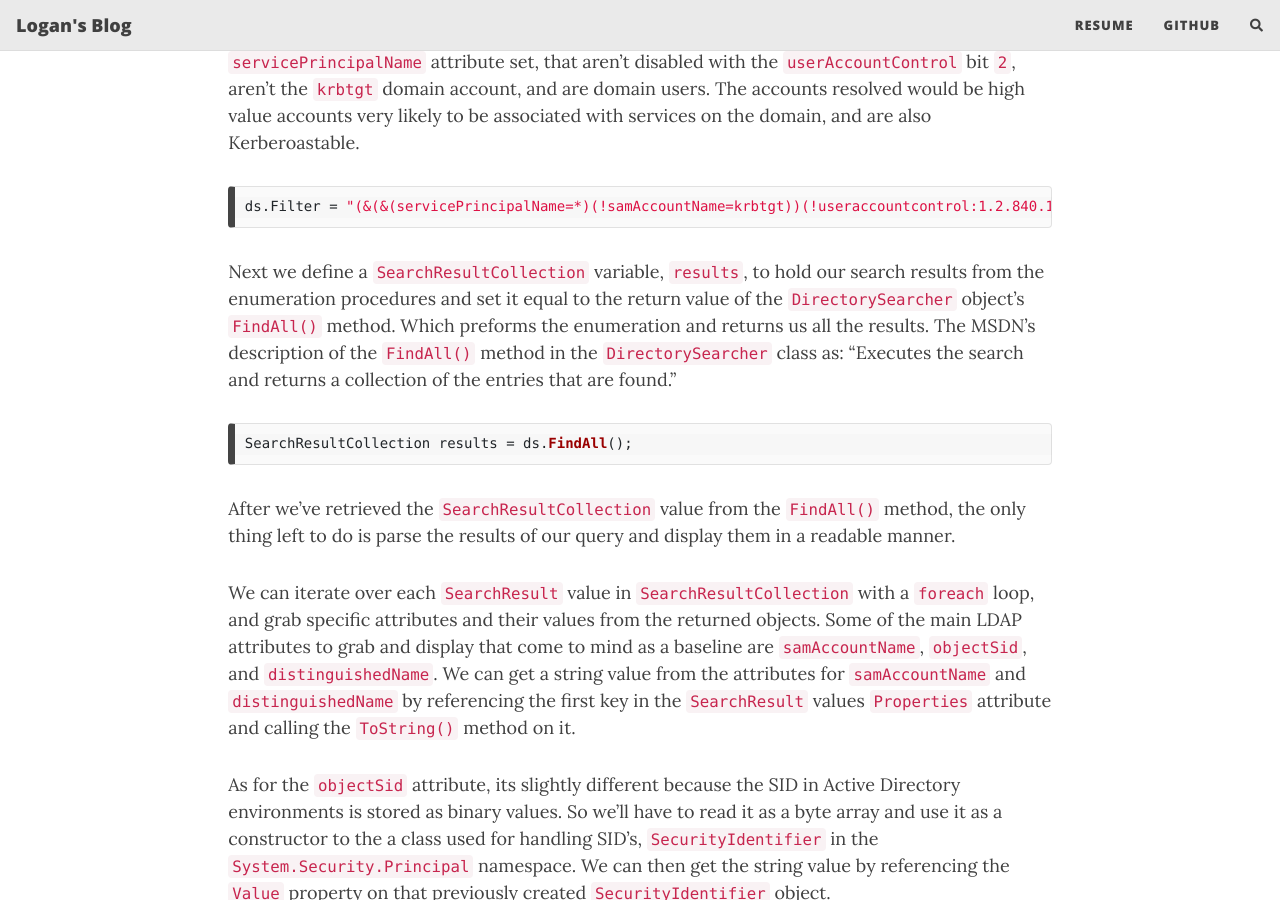
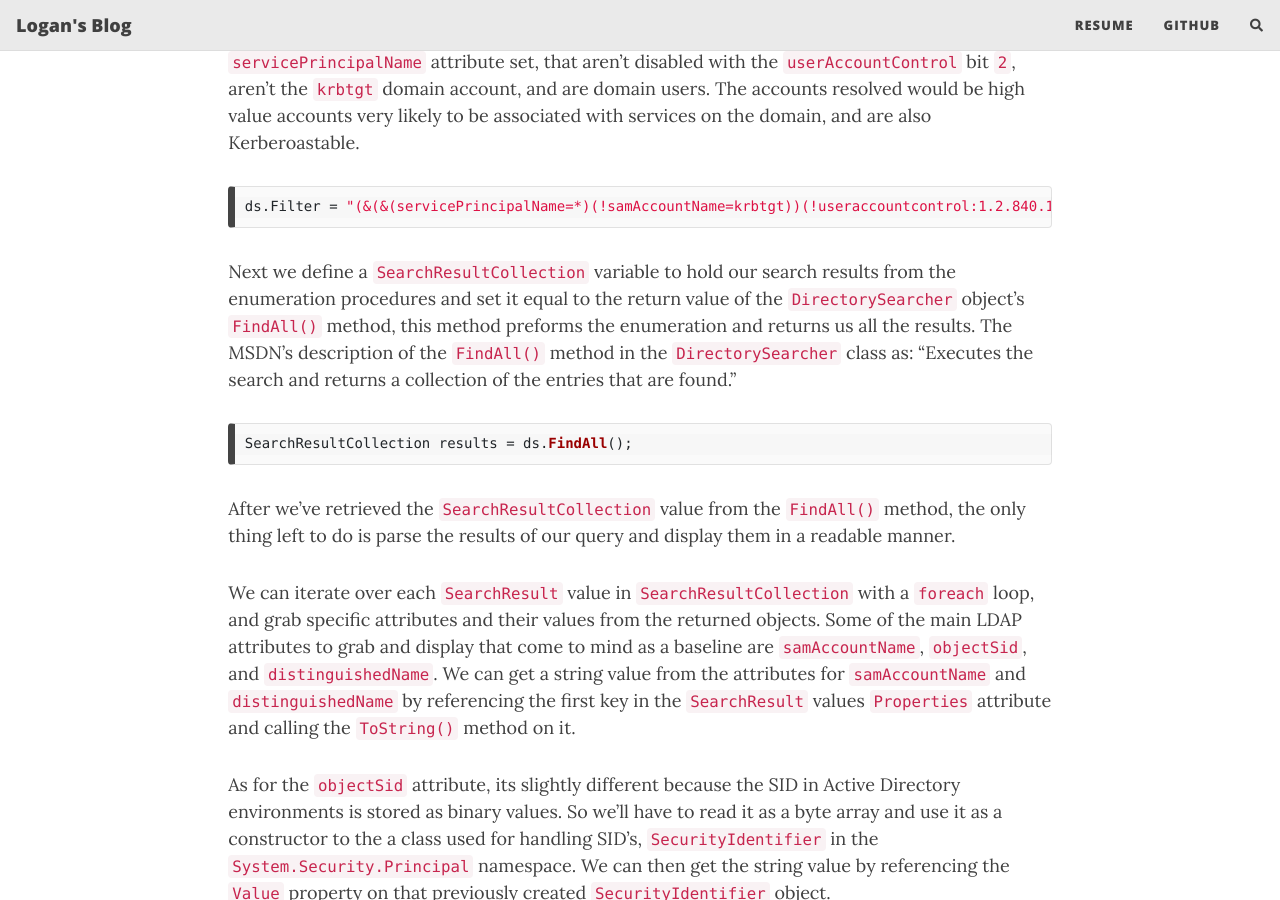
Before and after one commit to logangoins/logangoins.github.io, a Jekyll site: the page built from _posts/2024-9-30-dotnet-AD.md, in a window 1280 px wide and 900 px high, scrolled down 2287 px. Built offline with Jekyll 4.4.1, drawn with Linux system fonts in a browser that asks for light colours; nearby versions of some CDN libraries; comment, search, counter and statistics services are not loaded.

Commit message:
fixed typos

````diff
--- a/_posts/2024-9-30-dotnet-AD.md
+++ b/_posts/2024-9-30-dotnet-AD.md
@@ -44,7 +44,7 @@ For example we can set our LDAP query against ADDS to enumerate accounts with th
 ds.Filter = "(&(&(servicePrincipalName=*)(!samAccountName=krbtgt))(!useraccountcontrol:1.2.840.113556.1.4.803:=2)(samAccountType=805306368))";
 ```
 
-Next we define a `SearchResultCollection` variable, `results`, to hold our search results from the enumeration procedures and set it equal to the return value of the `DirectorySearcher` object's `FindAll()` method. Which preforms the enumeration and returns us all the results. The MSDN's description of the `FindAll()` method in the `DirectorySearcher` class as: "Executes the search and returns a collection of the entries that are found."
+Next we define a `SearchResultCollection` variable to hold our search results from the enumeration procedures and set it equal to the return value of the `DirectorySearcher` object's `FindAll()` method, this method preforms the enumeration and returns us all the results. The MSDN's description of the `FindAll()` method in the `DirectorySearcher` class as: "Executes the search and returns a collection of the entries that are found."
 
 ```cs
 SearchResultCollection results = ds.FindAll();
````
